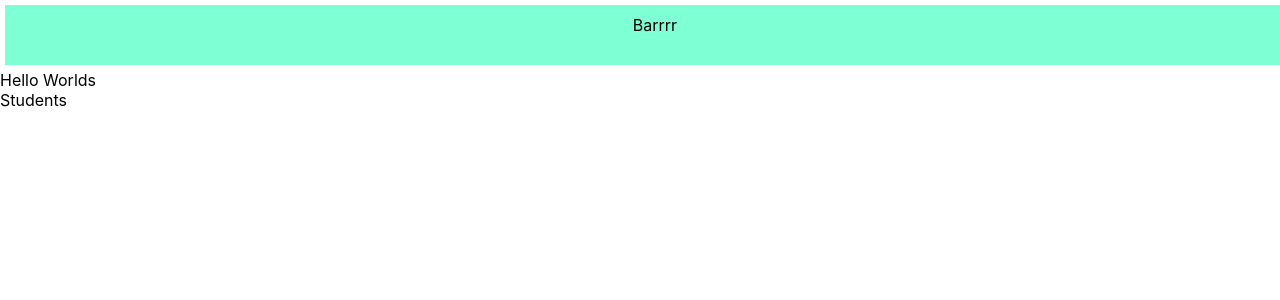
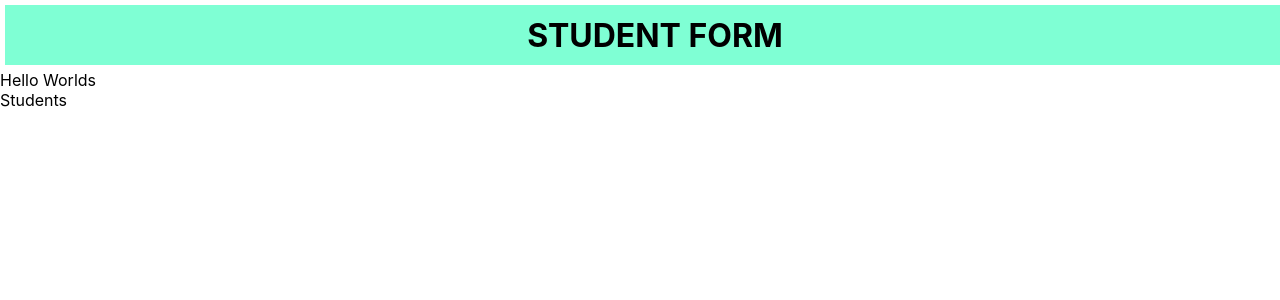
Before and after one commit to jantapabh/Mystudent_REST-client-homework, a React (Create React App) app: page / in a window 1280 px wide. Shown: the top 300 px of the page. Built offline with nearby package versions, Linux system fonts and the light colour scheme.

Commit message:
commit add

```diff
--- a/src/components/Bar.css
+++ b/src/components/Bar.css
@@ -9,6 +9,7 @@
     height: 40px;
     margin: 5px;
     padding: 10px;
-
+    display: flex;
+    justify-content: center;
 
 }
--- a/src/components/Topbar.js
+++ b/src/components/Topbar.js
@@ -4,11 +4,10 @@ import './Bar.css';
 
 const Topbar = () => {
 
-
     return (
         <div>
             <div className="Bar">
-                Barrrr
+                <h1>STUDENT FORM</h1>
             </div>
         </div>
     );
```
